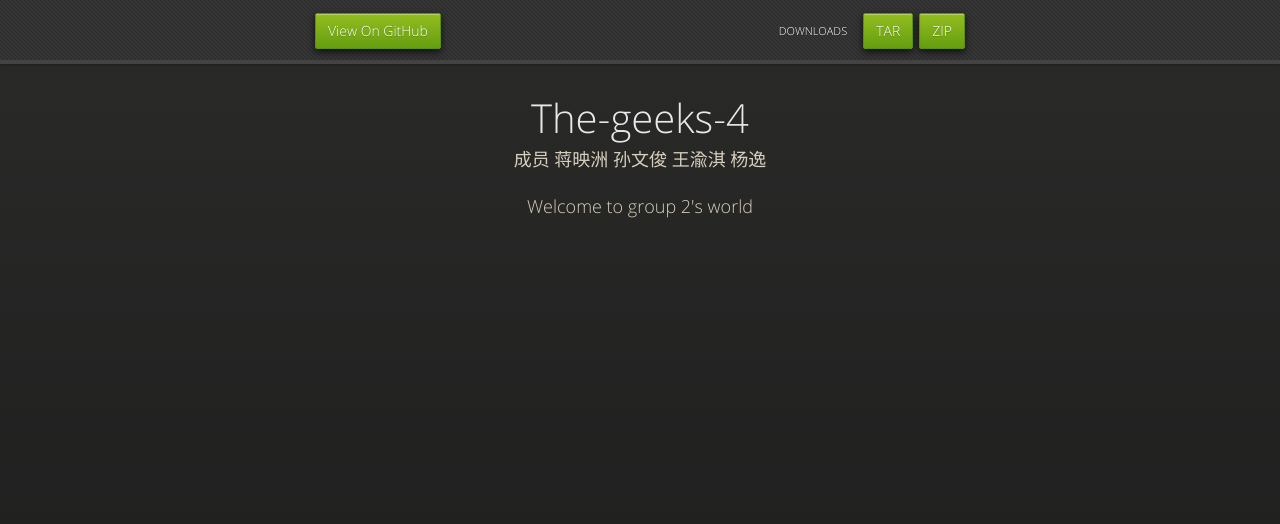
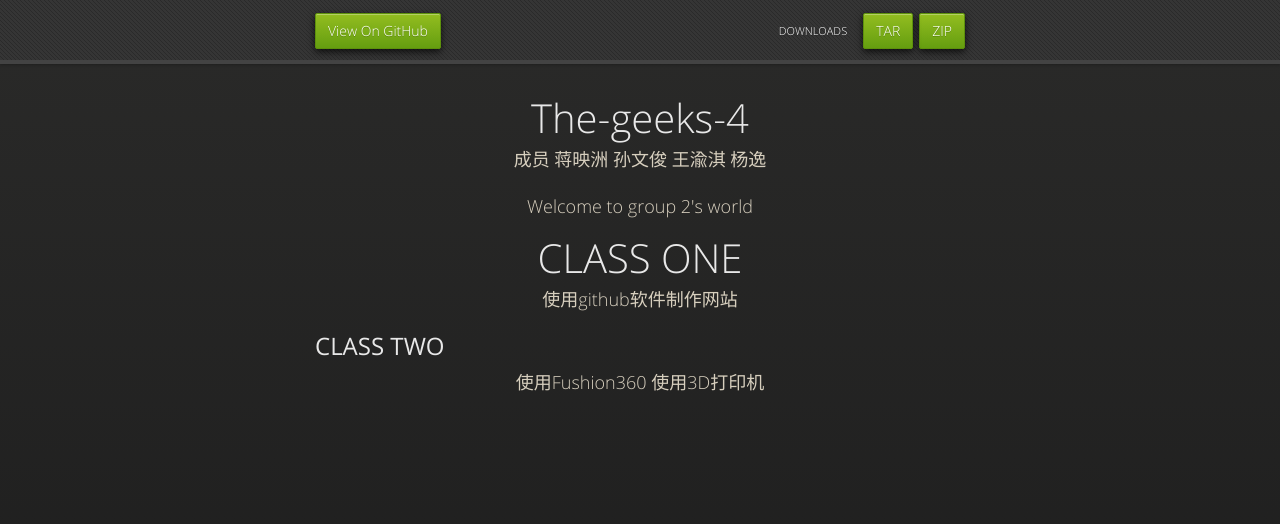
Before and after one commit to yulongxuesan/The-Geeks-4, a plain HTML site: page index.html in a window 1280 px wide. Drawn offline with nearby package versions, Linux system fonts and the light colour scheme.

Commit message:
sunwenjun4

```diff
--- a/index.html
+++ b/index.html
@@ -34,5 +34,10 @@
           <h1>The-geeks-4</h1>
         <p>成员 蒋映洲 孙文俊 王渝淇 杨逸</p>
          <p>Welcome to group 2's world</p>
+        <h1>CLASS ONE</h1>
+         <p>使用github软件制作网站</p>
+          <h2>CLASS TWO</h2>
+           <p>使用Fushion360  使用3D打印机</p>
+
   </body>
 </html>
```
